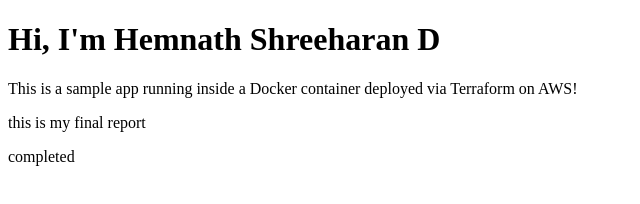
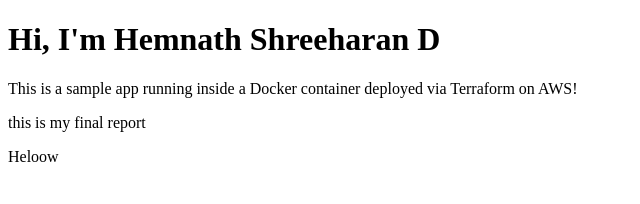
Before and after one commit to HemnathshreeharanD/CA-one, a plain HTML site: page docker/app/index.html in a window 1280 px wide. Shown: the full height of the page, 0-640 px from the left. Drawn offline with Linux system fonts and the light colour scheme.

Commit message:
Second commit

```diff
--- a/docker/app/index.html
+++ b/docker/app/index.html
@@ -7,6 +7,6 @@
     <h1>Hi, I'm Hemnath Shreeharan D</h1>
     <p>This is a sample app running inside a Docker container deployed via Terraform on AWS!</p>
     <p>this is my final report</p>
-    <p>completed</p>
+    <p>Heloow</p>
   </body>
 </html>
```
